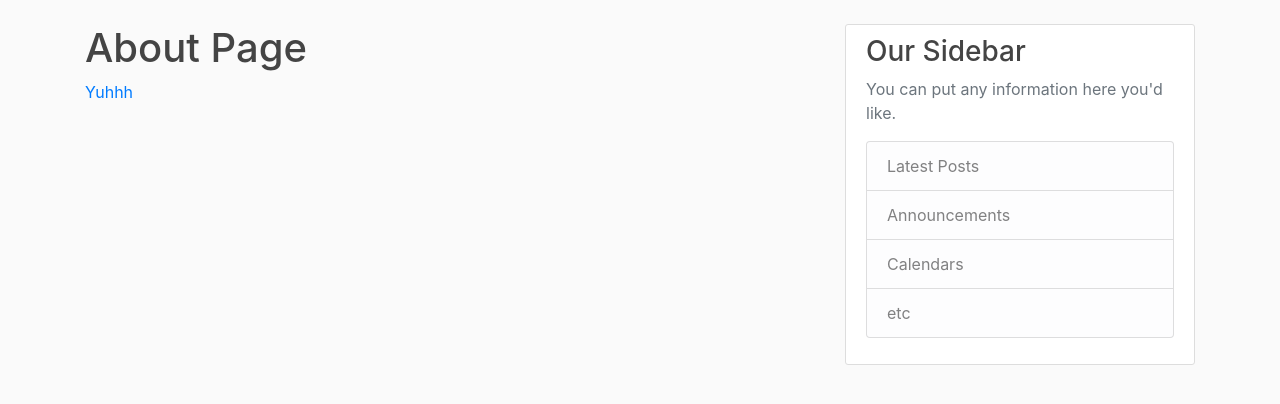
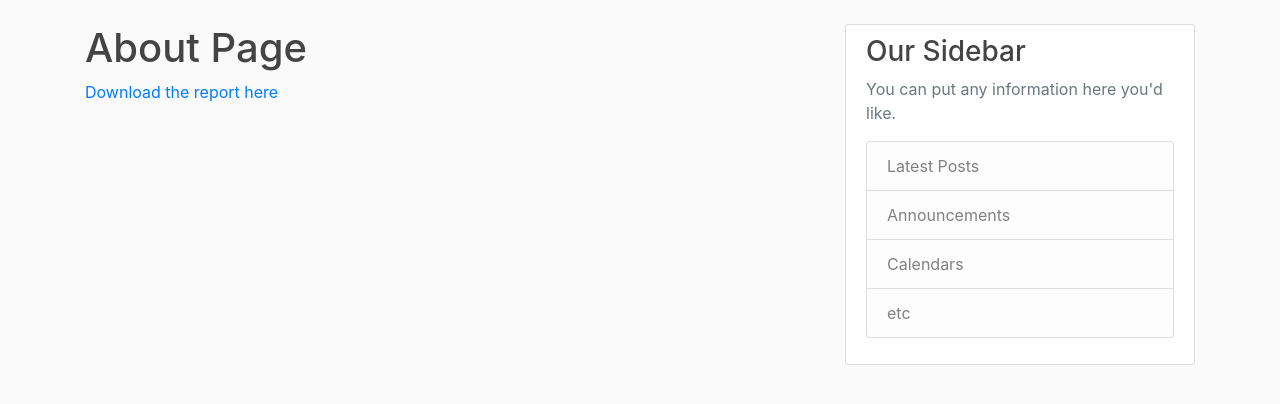
Before and after one commit to richcanderson/portfoliosite, a Django app: page /about/ in a window 1280 px wide. Shown: the part 56-460 px from the top of the page. Run offline with Django 3.2, Linux system fonts and the light colour scheme; some libraries are stand-ins or nearby versions.

Commit message:
fixed file

```diff
--- a/blog/templates/blog/about.html
+++ b/blog/templates/blog/about.html
@@ -2,7 +2,7 @@
 {% load static %}
 {% block content %}
     <h1>About Page</h1>
-    <a href="{% static 'blog/main.css' %}" download>
-        <p>Yuhhh </p>
+    <a href="{%static 'blog/dbreport.pdf'%}" download>
+        <p>Download the report here</p>
 </a>
 {% endblock content %}
```
